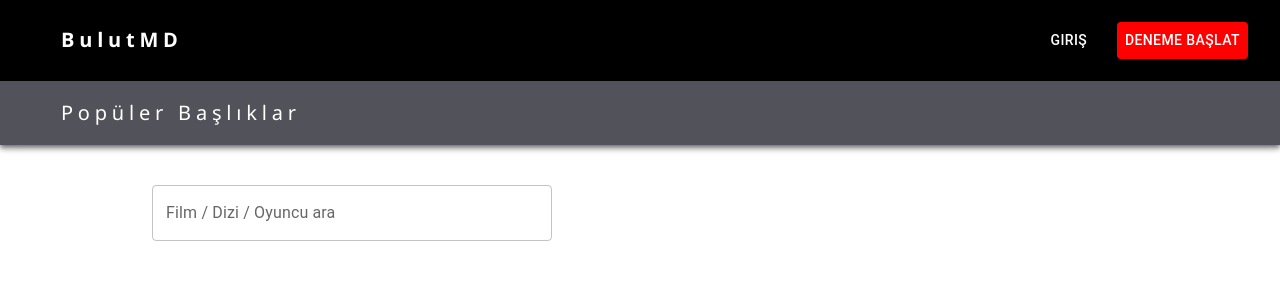
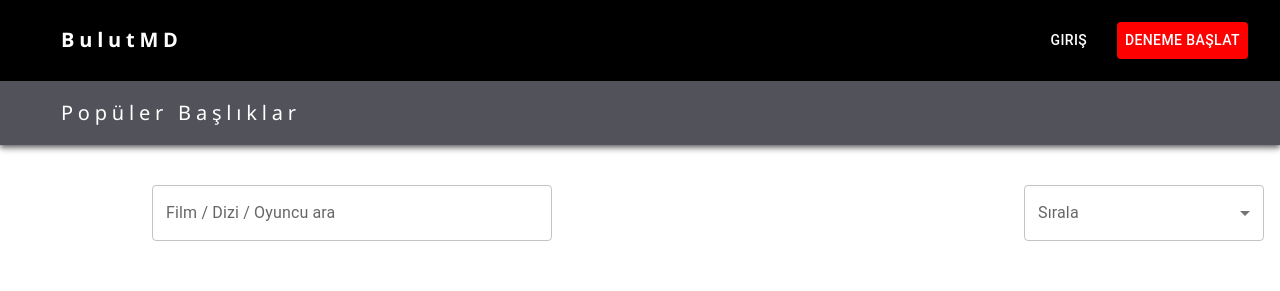
Before and after one commit to Berkayozgun/bulut_md_test, a React (Create React App) app: page /Movies in a window 1280 px wide. Shown: the top 291 px of the page. Built offline with nearby package versions, Linux system fonts and the light colour scheme.

Commit message:
Sıralama fonksiyonu eklendi düzeltmeler  gerekli

```diff
--- a/src/Components/MovieList.js
+++ b/src/Components/MovieList.js
@@ -1,5 +1,5 @@
 
-import { React, useState } from 'react'
+import { React, useState, useEffect } from 'react'
 import database from "../Dataset/database.json";
 import Link from "@mui/material/Link";
 import Paper from "@mui/material/Paper";
@@ -8,9 +8,12 @@ import CardContent from "@mui/material/CardContent";
 import Typography from "@mui/material/Typography";
 import Box from "@mui/material/Box";
 
-import Sort from "./Sort";
+
 
 function MovieList(props) {
+
+  /* Arama fonksiyonu*/
+
     const filteredData = database.entries.filter((el) => {
         if (props.input === '') {
             return el;
@@ -18,6 +21,12 @@ function MovieList(props) {
             return el.title.toLowerCase().includes(props.input)
         }
     })
+
+
+    /* Sıralama fonksiyonu*/
+
+
+
     return (
         <Box
         sx={{
@@ -32,17 +41,8 @@ function MovieList(props) {
           marginBottom: "4rem",
         }}
       >
-        <Box
-          sx={{
-            display: "flex",
-            flexDirection: "row",
-            justifyContent: "center",
-            alignSelf: "left",
-            width: "100%",
-          }}
-        >
 
-        </Box>
+
             {filteredData.map((database) =>
           database.programType === "movie" && (
                 <Link
@@ -85,6 +85,7 @@ function MovieList(props) {
                       }}
                     >
                       {database.title}
+
                     </Typography>
                   </CardContent>
                 </Paper>
--- a/src/Pages/Movies.js
+++ b/src/Pages/Movies.js
@@ -1,27 +1,49 @@
-import React, { useState } from "react";
+import React, { useState, useEffect } from "react";
 import database from "../Dataset/database.json";
 import { TextField } from "@mui/material";
 import MovieList from "../Components/MovieList";
 import Box from "@mui/material/Box";
+import InputLabel from "@mui/material/InputLabel";
+import MenuItem from "@mui/material/MenuItem";
+import FormControl from "@mui/material/FormControl";
+import Select from "@mui/material/Select";
 
-function Movies(props) {
+function Movies() {
   const [inputText, setInputText] = useState("");
   let inputHandler = (e) => {
     //convert input text to lower case
     var lowerCase = e.target.value.toLowerCase();
     setInputText(lowerCase);
   };
+  const [data, setData] = useState([]);
+  const [sortType, setSortType] = useState([]);
+  useEffect(() => {
+    if (sortType === null) {
+      setData(database.entries);
+    } else if (sortType === "asc") {
+      database.entries.sort((a, b) => {
+        return b.releaseYear - a.releaseYear;
+      });
+    } else if (sortType === "desc") {
+      database.entries.sort((a, b) => {
+        return a.releaseYear - b.releaseYear;
+      });
+    } else setData(database.entries);
+  }, [sortType]);
+
+  const handleChange = (e) => {
+    setSortType(e.target.value);
+  };
 
   return (
     <Box>
-
       <TextField
         sx={{
           width: "25rem",
           height: "3.5rem",
           justifyContent: "flex-start",
-            marginTop:"2.5rem",
-            marginLeft:"9.5rem"
+          marginTop: "2.5rem",
+          marginLeft: "9.5rem",
         }}
         id="outlined-basic"
         onChange={inputHandler}
@@ -30,6 +52,28 @@ function Movies(props) {
         label="Film / Dizi / Oyuncu ara"
       />
 
+      <FormControl
+        sx={{
+          width: "15rem",
+          height: "3.5rem",
+          justifyContent: "flex-start",
+          marginTop: "2.5rem",
+          marginLeft: "29.5rem",
+        }}
+      >
+        <InputLabel id="demo-simple-select-label">Sırala</InputLabel>
+        <Select
+          labelId="demo-simple-select-label"
+          id="demo-simple-select"
+          value={sortType}
+          label="age"
+          onChange={handleChange}
+        >
+          <MenuItem value="asc">Eskiye Göre Sırala</MenuItem>
+          <MenuItem value="desc">Yeniye Göre Sırala</MenuItem>
+        </Select>
+      </FormControl>
+
       <MovieList input={inputText} />
     </Box>
   );
```
Lines whose indentation alone changed are shown as unchanged.
